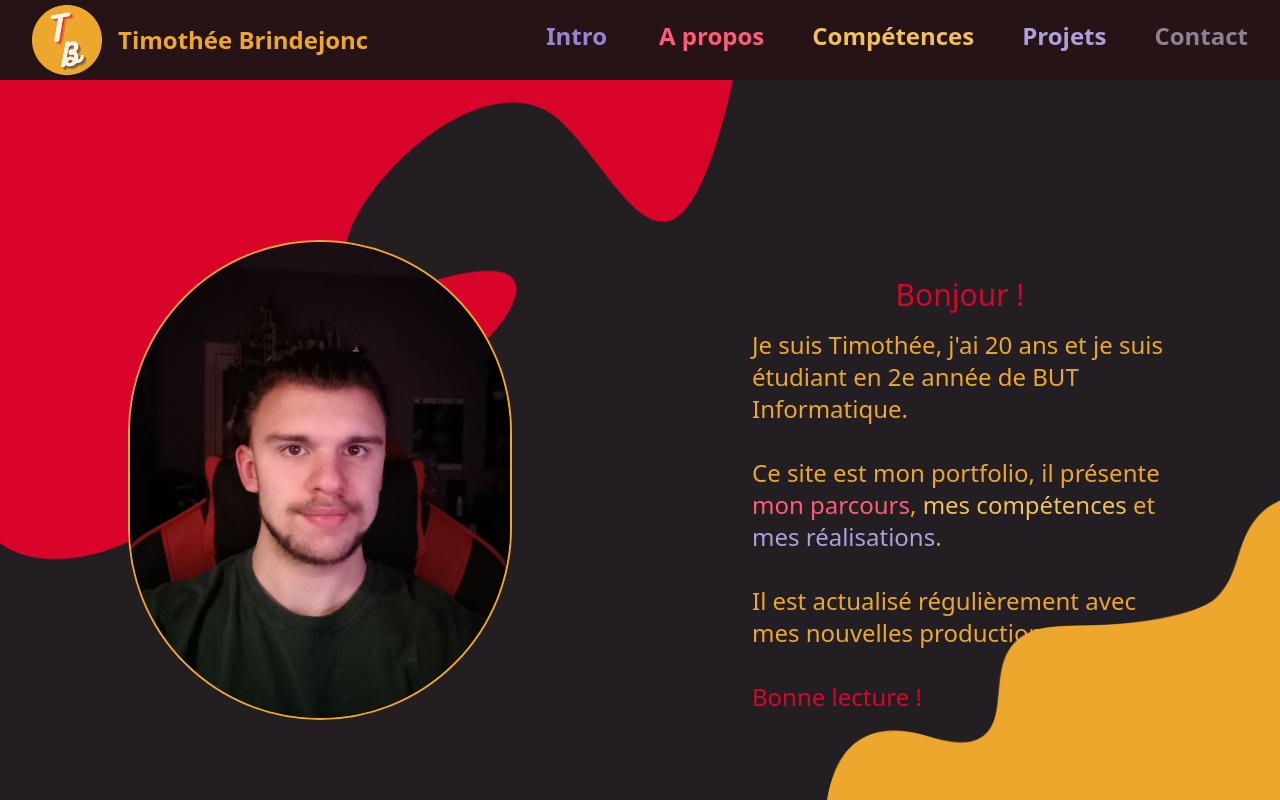
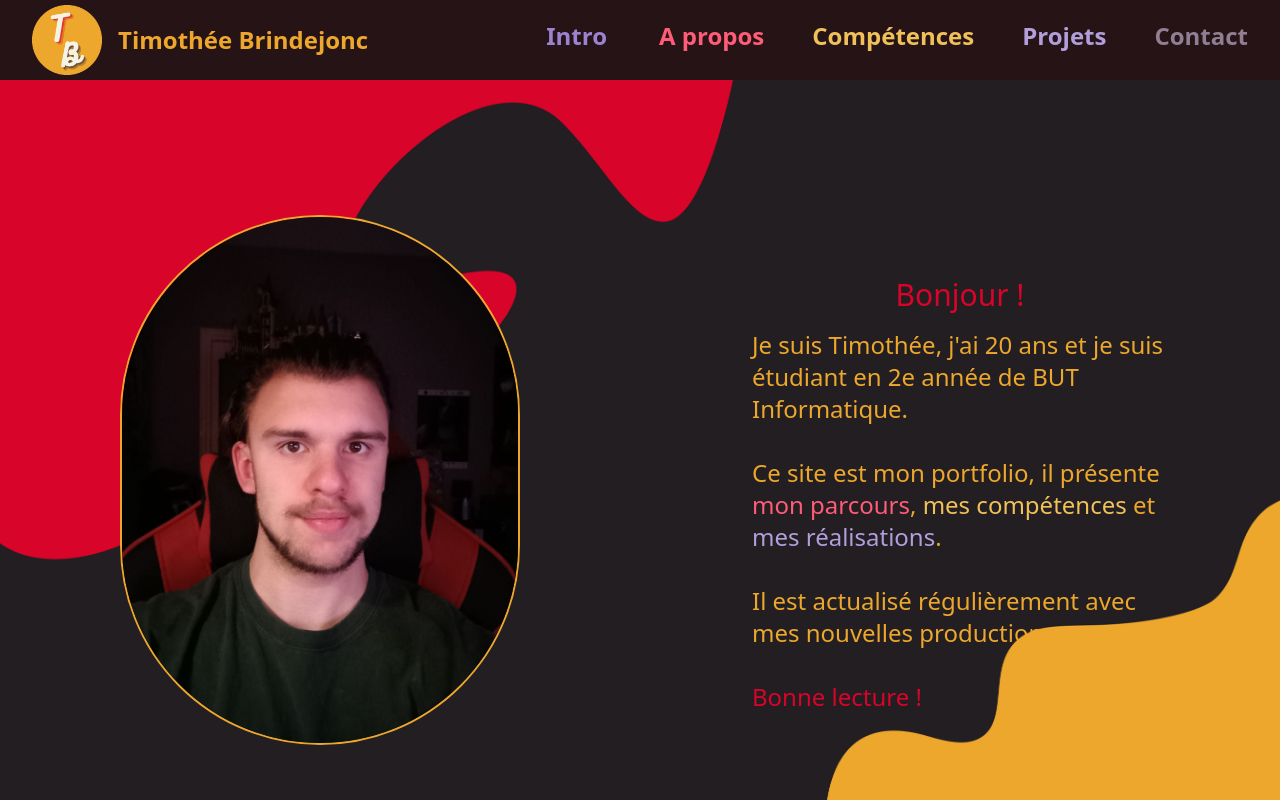
Before and after one commit to Timeuh/Portfolio-V1, a React (Vite) app: page / in a window 1280 px wide. Shown: the top 800 px of the page. Built offline with nearby package versions, Linux system fonts and the light colour scheme.

Commit message:
style: change image border shape and dimension

```diff
--- a/src/components/Intro.jsx
+++ b/src/components/Intro.jsx
@@ -21,7 +21,8 @@ function Intro() {
                 </div>
             </div>
             <div className="h-4/5 w-2/5 flex justify-center items-center">
-                <img src={profile} alt='image' className="rounded-full w-3/4 h-3/4 border-2 border-fuel-yellow-main"/>
+                <img src={profile} alt='me' height="400" width="400"
+                     className="rounded-full border-2 border-fuel-yellow-main"/>
             </div>
         </div>
     );
```
